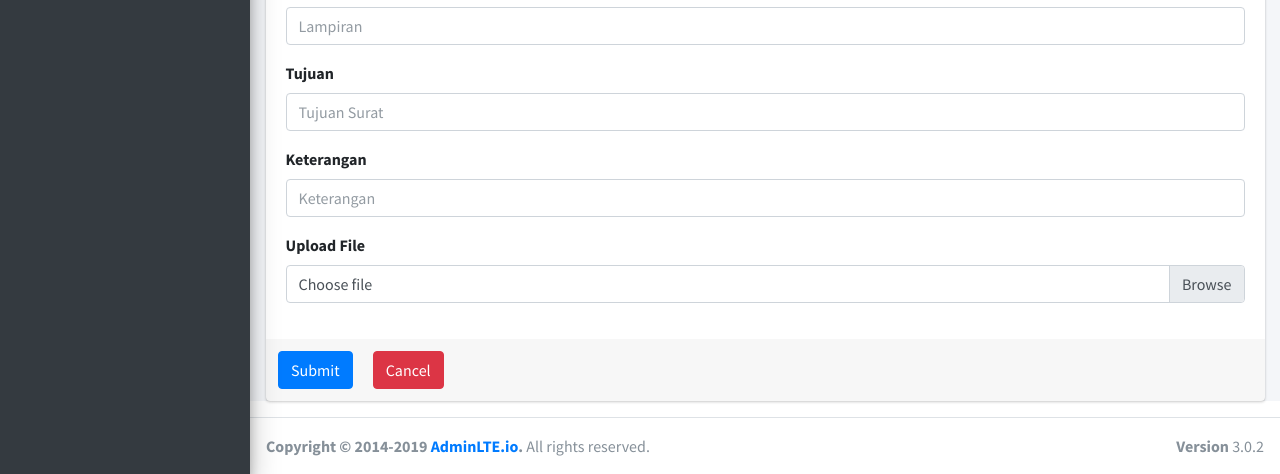
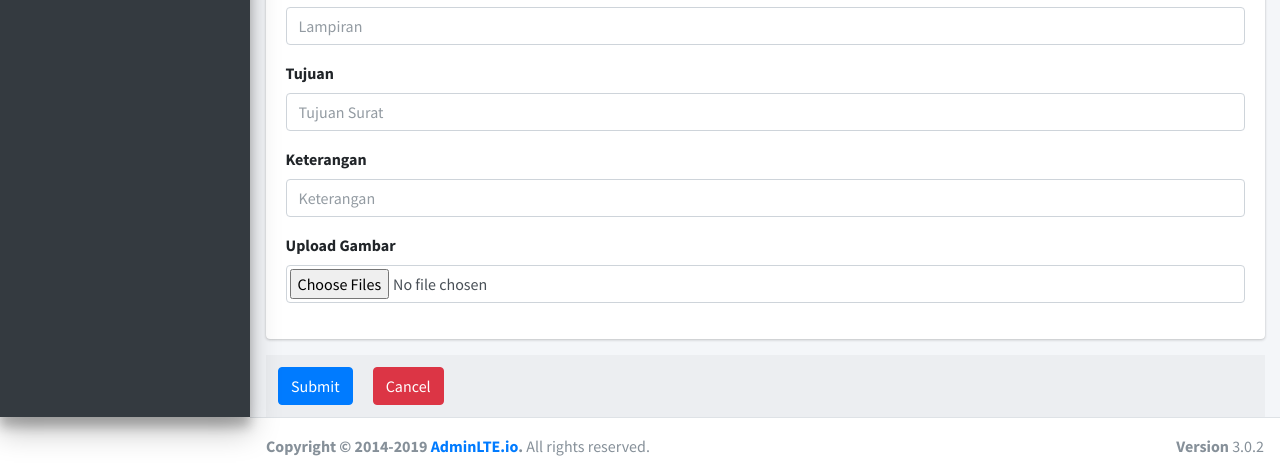
Before and after one commit to gugi97/E-Administration, a Laravel app: page /suratkeluar/tambah in a window 1280 px wide. Shown: the part 843-1317 px from the top of the page. Run offline with Laravel 8, Linux system fonts and the light colour scheme; a user stored in the database is signed in; tables that the repository leaves empty hold one stand-in row (values such as "Sample post").

Commit message:
Tambah Multiple Upload Image + Tampil Gambar + Masuk Database

```diff
--- a/app/Http/Controllers/SuratKeluarController.php
+++ b/app/Http/Controllers/SuratKeluarController.php
@@ -40,17 +40,15 @@
 
 	public function store(Request $request)
     {
-		if ($request->hasFile('gambar'))
-        {
-            $file = $request->file('gambar');
-            // $extension = $file->getClientOriginalExtension();
-            $filename = $file->getClientOriginalName();
-            $file->move('uploads/suratkeluar', $filename);
-            $gambar = $filename;
-        }else {
-            return $request;
-            $gambar = '';
-        }
+		$input=$request->all();
+		$gambar=array();
+		if($files = $request->file('gambar')){
+			foreach($files as $file){
+				$name=$file->getClientOriginalName();
+				$file->move('uploads/suratkeluar',$name);
+				$gambar[]=$name;
+			}
+		}
 
 		$urut = $request->input('urut');
         $bulan = $request->input('bulan');
@@ -72,7 +70,7 @@
             'lampiran' => $lampiran,
             'tujuan_surat' => $tujuan_surat,
             'keterangan' => $keterangan,
-            'gambar' => $gambar,
+            'gambar'=>  implode(",",$gambar),
             'nip' => $nip,
             'kode_jenissurat' => $jenis,
             'kode_jenjang' => $jabat
--- a/app/SuratKeluar.php
+++ b/app/SuratKeluar.php
@@ -9,7 +9,7 @@
 {
     protected $table = "suratkeluar";
 
-    protected $fillable = ['no_suratkeluar','tgl_suratkeluar','perihal','lampiran','tujuan_surat','keterangan','file','nip','kode_jenissurat','kode_jenjang'];
+    protected $fillable = ['no_suratkeluar','tgl_suratkeluar','perihal','lampiran','tujuan_surat','keterangan','gambar','nip','kode_jenissurat','kode_jenjang'];
 
     public $timestamps = false;
 
--- a/resources/views/suratkeluar.blade.php
+++ b/resources/views/suratkeluar.blade.php
@@ -41,6 +41,7 @@
                                 <th>Lampiran</th>
                                 <th>Perihal</th>
                                 <th>Tujuan Surat</th>
+                                <!-- <th>File</th> -->
                                 <th>Opsi</th>
                             </tr>
                         </thead>
@@ -52,6 +53,7 @@
                                 <td>{{ $ske->tgl_suratkeluar }}</td>
                                 <td>{{ $ske->lampiran }}</td>
                                 <td>{{ $ske->perihal }}</td>
+                                <!-- <td><img width="150px" src="{{ url('uploads/suratkeluar/'.$ske->gambar) }}"></td> -->
                                 <td>{{ $ske->tujuan_surat }}</td>
                                 <td>
                                     <a href="suratkeluar/edit/{{ $ske->id_suratkeluar }}" class="btn btn-warning">Sunting</a>
--- a/resources/views/suratkeluar_tambah.blade.php
+++ b/resources/views/suratkeluar_tambah.blade.php
@@ -6,6 +6,21 @@
     <!-- Content Header (Page header) -->
     <section class="content-header">
         <div class="container-fluid">
+        @if (count($errors) > 0)
+        <div class="alert alert-danger">
+            <strong>Whoops!</strong> There were some problems with your input.<br><br>
+            <ul>
+            @foreach ($errors->all() as $error)
+                <li>{{ $error }}</li>
+            @endforeach
+            </ul>
+        </div>
+        @endif
+        @if(session('success'))
+        <div class="alert alert-success">
+          {{ session('success') }}
+        </div>
+        @endif
             <div class="row mb-2">
                 <div class="col-sm-6">
                     <h1>Tambah Surat Keluar</h1>
@@ -85,7 +100,7 @@
                         </div>
                         <div class="form-group">
                             <label>Lampiran</label>
-                            <input type="text" class="form-control" placeholder="Lampiran" name="lampiran" id="lampiran"required>
+                            <input type="text" class="form-control" placeholder="Lampiran" name="lampiran" id="lampiran" required>
                         </div>
                         <div class="form-group">
                             <label>Tujuan</label>
@@ -96,13 +111,11 @@
                             <input type="text" name="keterangan" class="form-control" placeholder="Keterangan" required>
                         </div>
                         <div class="form-group">
-                            <label for="exampleInputFile">Upload File</label>
-                            <div class="input-group">
-                                <div class="custom-file">
-                                    <input type="file" class="custom-file-input" name="gambar" id="exampleInputFile">
-                                    <label class="custom-file-label" for="exampleInputFile">Choose file</label>
-                                </div>
+                            <label for="exampleInputFile">Upload Gambar</label>
+                            <div class="input-group control-group increment" >
+                                <input type="file" name="gambar[]" class="form-control" style="padding:3px;" id="gambar" multiple/>
                             </div>
+                        </div>
                         </div>
                     </div>
                 <div class="card-footer">
--- a/routes/web.php
+++ b/routes/web.php
@@ -15,7 +15,7 @@
 
 Route::get('suratkeluar', 'SuratKeluarController@index');
 Route::get('suratkeluar/tambah', 'SuratKeluarController@tambah');
-Route::post('/suratkeluar/store', 'SuratKeluarController@store');
+Route::post('suratkeluar/store', 'SuratKeluarController@store');
 Route::get('suratkeluar/edit/{id_suratkeluar}', 'SuratKeluarController@edit');
 Route::put('suratkeluar/update/{id_suratkeluar}', 'SuratKeluarController@update');
 Route::get('suratkeluar/hapus/{id_suratkeluar}', 'SuratKeluarController@delete');
```
Also changed, not shown: resources/views/suratkeluar_edit.blade.php (+20 -8 lines), public/uploads/suratkeluar/Screenshot_1.png (added), public/uploads/suratkeluar/Screenshot_2.PNG (added).
